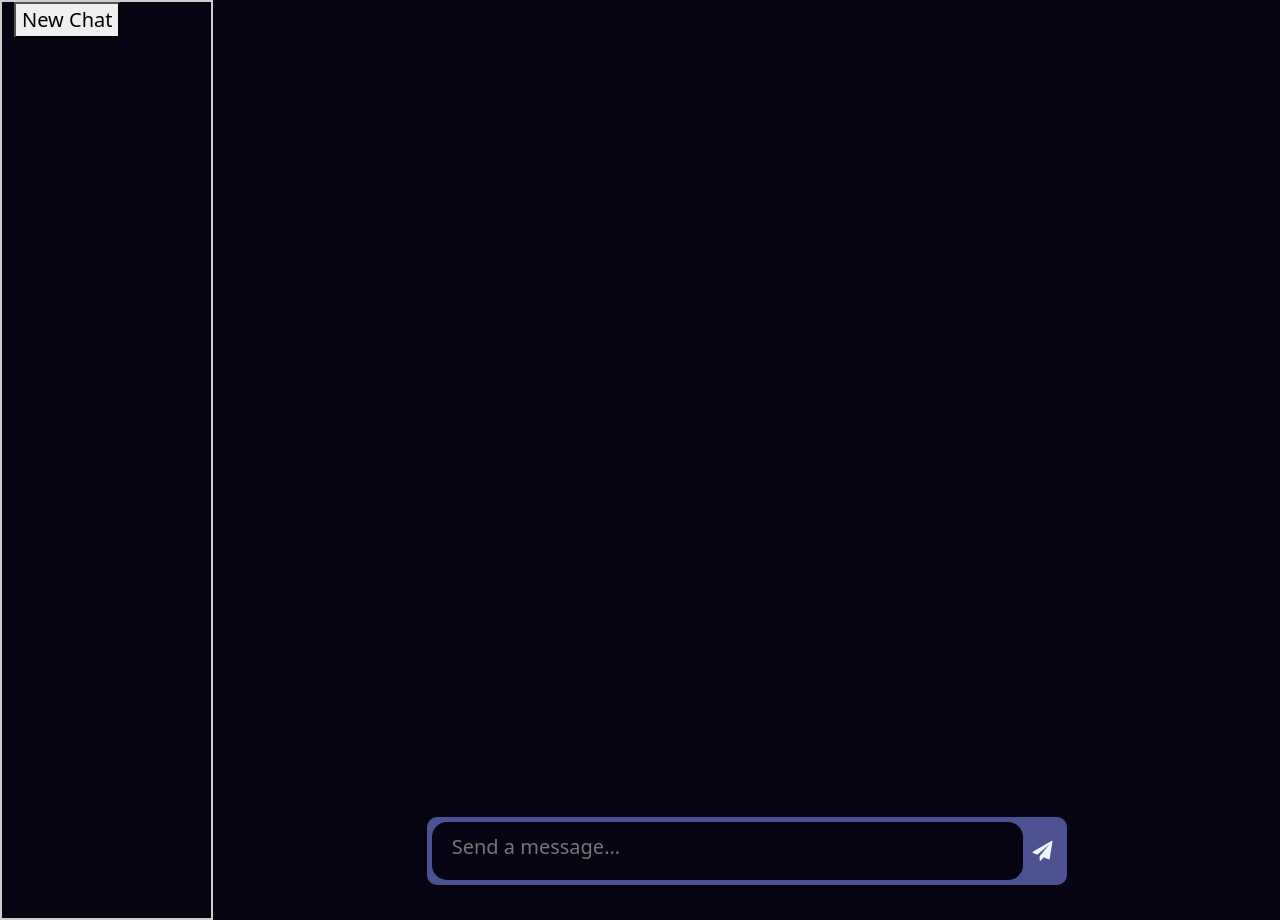
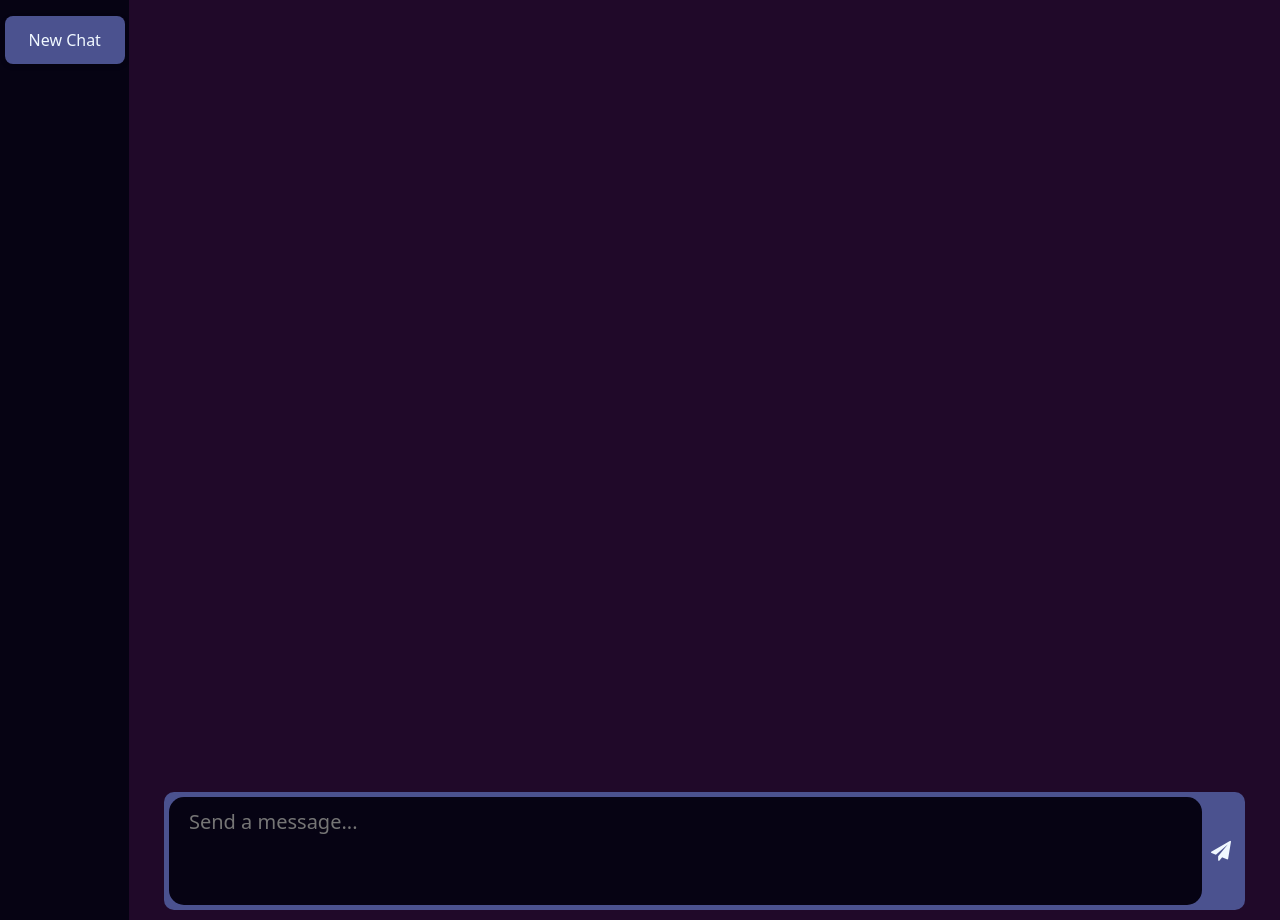
Before and after one commit to SodaVolcano/Rudr, a Flask app: page /chat in a window 1280 px wide. Run offline with Flask 3, Linux system fonts and the light colour scheme; the visitor is signed in with stand-in values (Sample User, id 1); data that the repository does not hold is empty; some libraries are stand-ins or nearby versions.

Commit message:
general styling

```diff
--- a/src/app/static/chat.css
+++ b/src/app/static/chat.css
@@ -1,7 +1,8 @@
+
 html, body, main {
     margin: 0;
     padding: 0;
-    height: 100%;
+    height: 100vh;
     width: 100%;
 }
 
@@ -14,10 +15,17 @@ html, body, main {
 .chatpage-container {
     height: 100%;
     width: 100%;
+    display: flex;
+    flex-direction: row;
+    background-color: var(--background-colour-secondary);
 }
 
 .convo-list {
-    border: 2px solid #ccc;
+    overflow-x: hidden;
+    overflow-y: auto;
+    width: 9rem;
+    height: 100%;
+    background-color: var(--background-colour);
 }
 
 .chatroom-container {
@@ -25,15 +33,22 @@ html, body, main {
     flex-direction: column;
     padding: 0;
     height: 100%;
+    width: 100%;
+    position: relative;
 }
 
 .scrollbar {
     flex: 9;
     overflow-y: auto;
+    height:100%;
 }
+
 
 ::-webkit-scrollbar {
     width: 10px;
+}
+.convo-list::-webkit-scrollbar {
+    width:0px
 }
 
 ::-webkit-scrollbar-track {
@@ -58,8 +73,14 @@ html, body, main {
 
 /* padding and position of the chatbox */
 .chatbox-area {
+    flex-grow: 1;
     height: 15%;
-    padding: 35px 20%;
+    padding: 10px 3%;
+    position: absolute;
+    bottom: 0;
+    left: 0;
+    right: 0;
+    margin: auto;
 }
 
 .chatbox {
@@ -133,8 +154,8 @@ html, body, main {
     max-width: 500px;
 
     background-color: transparent;
-    border: 3px solid var(--foreground-blue);
-
+    /*border: 3px solid var(--foreground-blue);*/
+    background-color: var(--foreground-blue);
     display: inline-block;
     height: 100%;
     position: relative;
@@ -144,10 +165,11 @@ html, body, main {
     word-wrap: break-word;
     overflow-wrap: break-word;
     white-space: pre-wrap;
-
+    word-break: break-all;
     max-width: 100%;
     max-height: 100%;
 }
+
 
 /* https://projects.verou.me/bubbly/ */
 .speech-bubble:after {
@@ -172,10 +194,79 @@ html, body, main {
 	border-right: 0;
 }
 
+
+/* Conversation */
+
+.conversation-container {
+    height: 100%;
+    display: flex;
+    justify-content: center;
+    align-items: center;
+}
+
+.conversation-container img {
+    width: 4rem;
+    transition: 0.2s;
+}
+
+.conversation-container h5 {
+    font-size: 1rem;
+}
+
+.conversation-container:hover {
+    background-color: var(--background-colour-secondary);
+}
+
+.conversation-container:hover > h5 {
+    font-weight: bold;
+}
+
+/* Selected Conversation */
 .selected {
     background-color: var(--foreground-purple);
+    border-top-right-radius: 20px;
+    border-bottom-right-radius: 20px;
 }
 .selected:hover {
-    font-weight: bold;
     background-color: var(--foreground-purple-hover);
 }
+.selected img {
+    width: 5rem;
+}
+
+
+#new-chat {
+    background-color: var(--foreground-blue);
+    border: none;
+    color: var(--text-colour-primary);
+    padding: 12px 24px;
+    text-align: center;
+    text-decoration: none;
+    font-size: 16px;
+    cursor: pointer;
+    border-radius: 8px;
+    transition-duration: 0.4s;
+    box-shadow: 0px 2px 5px rgba(0, 0, 0, 0.2);
+    justify-content: center;
+    display: flex;
+    margin: auto;
+    margin-bottom: 1rem;
+    margin-top: 1rem;
+  }
+
+  #new-chat:hover {
+    background-color: var(--foreground-blue-hover);
+  }
+
+  @media screen and (max-width: 576px) {
+    .convo-list {
+        width: 5.8rem;
+    }
+
+    .conversation-container h5 {
+        display: None;
+    }
+    #new-chat {
+        width: 80%;
+    }
+  }
--- a/src/app/static/chat.js
+++ b/src/app/static/chat.js
@@ -25,30 +25,7 @@ let currentConversationID = "";
 // If user scrolled up, don't scroll down when new messages arrive
 let scrolledUp = false;
 // Image sources
-/*
-const imageSources: string[] = [
-  "{{ url_for('static/robot_icons', filename='rob1.png') }}",
-  "{{ url_for('static/robot_icons', filename='rob2.png') }}",
-  "{{ url_for('static/robot_icons', filename='rob3.png') }}",
-  "{{ url_for('static/robot_icons', filename='rob4.png') }}",
-  "{{ url_for('static/robot_icons', filename='rob5.png') }}",
-  "{{ url_for('static/robot_icons', filename='rob6.png') }}",
-  "{{ url_for('static/robot_icons', filename='rob7.png') }}",
-  "{{ url_for('static/robot_icons', filename='rob8.png') }}",
-  "{{ url_for('static/robot_icons', filename='rob9.png') }}",
-  "{{ url_for('static/robot_icons', filename='rob10.png') }}",
-  "{{ url_for('static/robot_icons', filename='rob11.png') }}",
-  "{{ url_for('static/robot_icons', filename='rob12.png') }}",
-  "{{ url_for('static/robot_icons', filename='rob13.png') }}",
-  "{{ url_for('static/robot_icons', filename='rob14.png') }}",
-  "{{ url_for('static/robot_icons', filename='rob15.png') }}",
-  "{{ url_for('static/robot_icons', filename='rob16.png') }}",
-  "{{ url_for('static/robot_icons', filename='rob17.png') }}",
-  "{{ url_for('static/robot_icons', filename='rob18.png') }}",
-  "{{ url_for('static/robot_icons', filename='rob19.png') }}",
-  "{{ url_for('static/robot_icons', filename='rob20.png') }}"
-];
-*/
+/* https://dribbble.com/shots/14503125-Robot-Avatar-Icons */
 const imageSources = [
     "/static/robot_icons/rob1.png",
     "/static/robot_icons/rob2.png",
@@ -77,6 +54,9 @@ const imageSources = [
 function main() {
     const computedStyle = window.getComputedStyle($(".chatbox-area")[0]);
     minChatboxHeight = parseFloat(computedStyle.height);
+    const underChatbox = document.getElementById("under-chatbox");
+    if (underChatbox != null)
+        underChatbox.style.height = minChatboxHeight + "px";
     $("#chatbox-submit")[0].addEventListener("click", QueueMessage);
     $("#chatbox-content")[0].addEventListener("keydown", function (event) {
         if (event.key === "Enter")
@@ -135,6 +115,7 @@ function displayConversations(response) {
         const name = document.createElement("h5");
         name.textContent = current; // Change with Robot Name
         div.appendChild(name);
+        div.classList.add("conversation-container");
         div.setAttribute("id", current);
         div.addEventListener("click", () => {
             changeConversation(current);
@@ -210,6 +191,7 @@ function delayWindowResize() {
  * Adjust height of the chatbox
  */
 function adjustHeight(event) {
+    const underChatbox = document.getElementById("under-chatbox");
     const chatboxArea = $(".chatbox-area")[0];
     const textarea = ($("#chatbox-content")[0]);
     // Reset height - always adjust height from min height
@@ -221,6 +203,8 @@ function adjustHeight(event) {
     if (textarea.scrollHeight > textarea.clientHeight) {
         const newHeight = Math.min(height + textarea.scrollHeight - textarea.clientHeight, maxChatboxHeight);
         chatboxArea.style.height = newHeight + "px";
+        if (underChatbox != null)
+            underChatbox.style.height = newHeight + "px";
     }
 }
 // ================ submit/recieve message from server ===================
@@ -341,7 +325,7 @@ function displayMessage(message, isFromUser) {
  */
 function reDisplayMessage(message, isFromUser) {
     const cssClass = isFromUser ? "msg-user-wrapper" : "msg-bot-wrapper";
-    $(".chat-history").append(`<div id="msg" class="${cssClass}"><div class="speech-bubble"><p">${message}</p></div></div>`);
+    $(".chat-history").append(`<div id="msg" class="${cssClass}"><div class="speech-bubble"><p>${message}</p></div></div>`);
     if (!scrolledUp) {
         $(".scrollbar")[0].scrollTop = $(".scrollbar")[0].scrollHeight;
     }
--- a/src/app/static/colours.css
+++ b/src/app/static/colours.css
@@ -8,6 +8,7 @@
     --foreground-purple-hover: rgb(178, 104, 180);
 
     --foreground-blue: rgb(75, 82, 143);
+    --foreground-blue-hover: rgb(102, 110, 173);
 
     --text-colour-primary: aliceblue;
     --text-colour-secondary: #818181;
--- a/src/app/templates/chat.html
+++ b/src/app/templates/chat.html
@@ -21,8 +21,8 @@ Chatroom
 
 
 {% block content %}
-<div class="chatpage-container row">
-  <div class="convo-list col-2">
+<div class="chatpage-container">
+  <div class="convo-list">
     <div id="conversations">
       <!-- insert list of conversations here -->
 
@@ -31,10 +31,13 @@ Chatroom
   </div>
 
   <!-- The chat history, scroll bar, and text input -->
-  <div class="chatroom-container col-10">
+  <div class="chatroom-container">
     <div class="scrollbar" id="chat-scrollbar">
       <div id="chat-history" class="chat-history">
         <!-- Messages will be inserted here dynamically -->
+      </div>
+      <div id="under-chatbox">
+        <!-- Some blank area for under the chatbox -->
       </div>
     </div>
     <div class="chatbox-area">
```
Also changed, not shown: src/app/static/chat.ts (+8 -25 lines).
